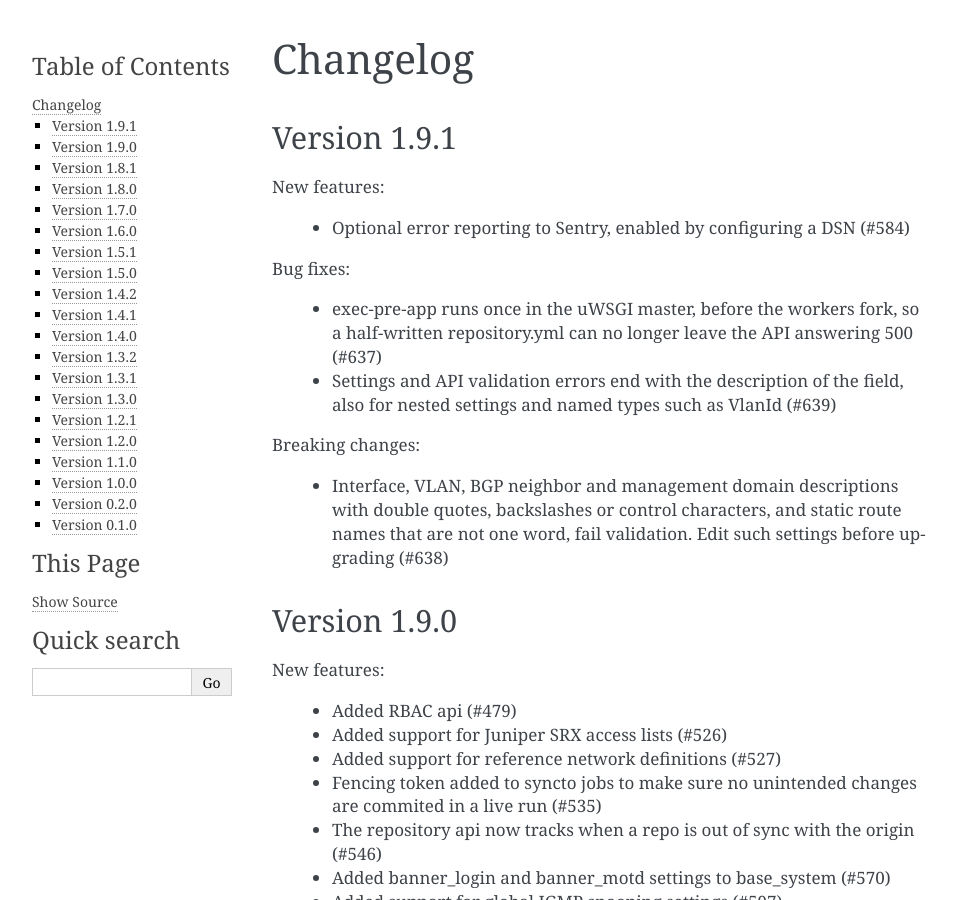
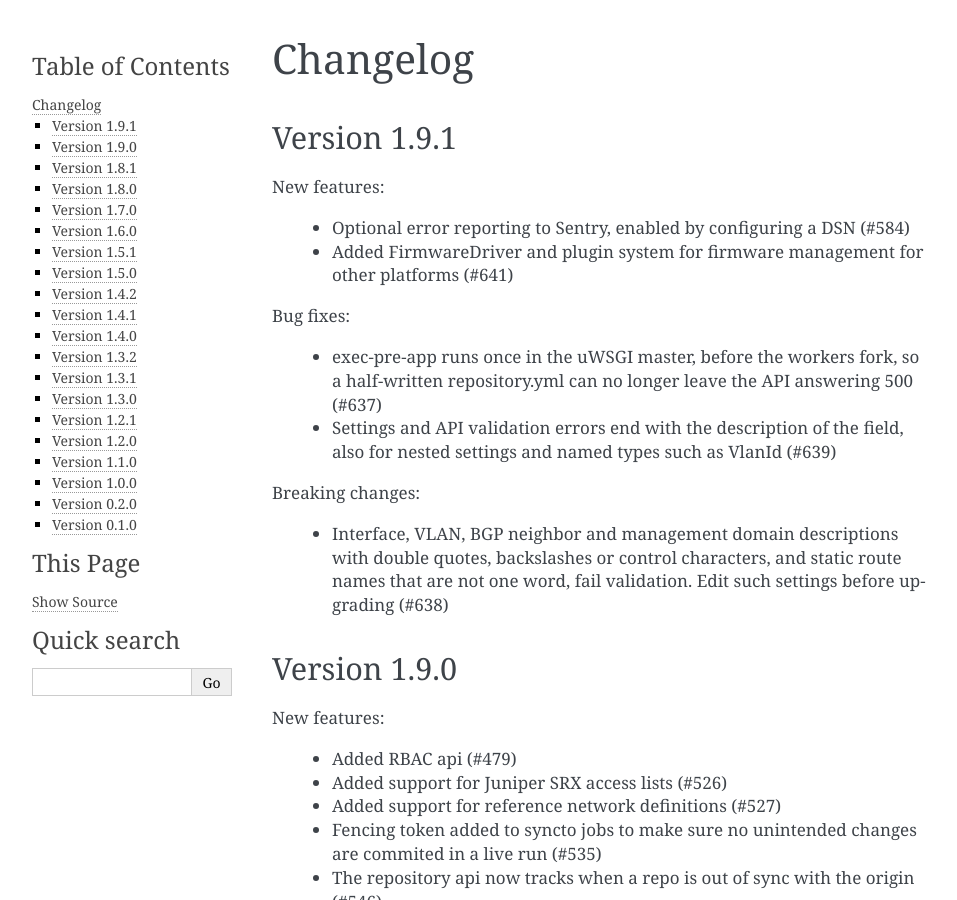
Before and after one commit to SUNET/cnaas-nms, a Sphinx documentation site: the page built from docs/changelog/index.rst, in a window 1280 px wide and 900 px high. Shown: the whole window, without its empty margins (148-1105 px from the left). Built offline with Sphinx 7.4.7, drawn with Linux system fonts in a browser that asks for light colours.

Commit message:
Update changelog

```diff
--- a/docs/changelog/index.rst
+++ b/docs/changelog/index.rst
@@ -7,6 +7,7 @@ Version 1.9.1
 New features:
 
  - Optional error reporting to Sentry, enabled by configuring a DSN (#584)
+ - Added FirmwareDriver and plugin system for firmware management for other platforms (#641)
 
 Bug fixes:
 
```
